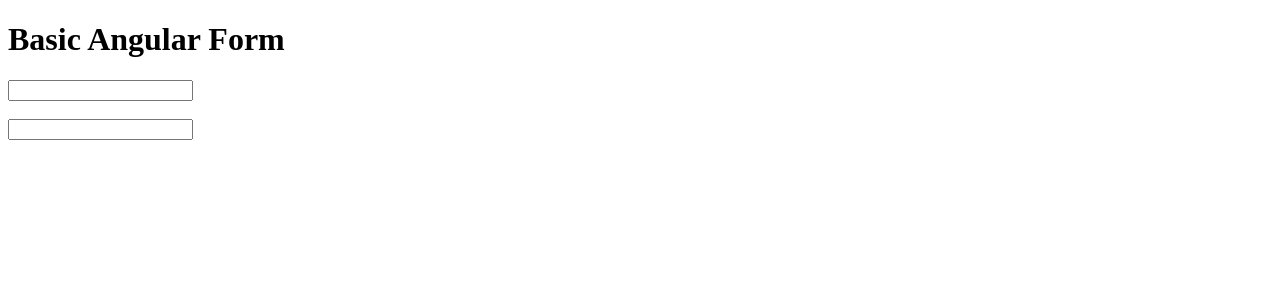
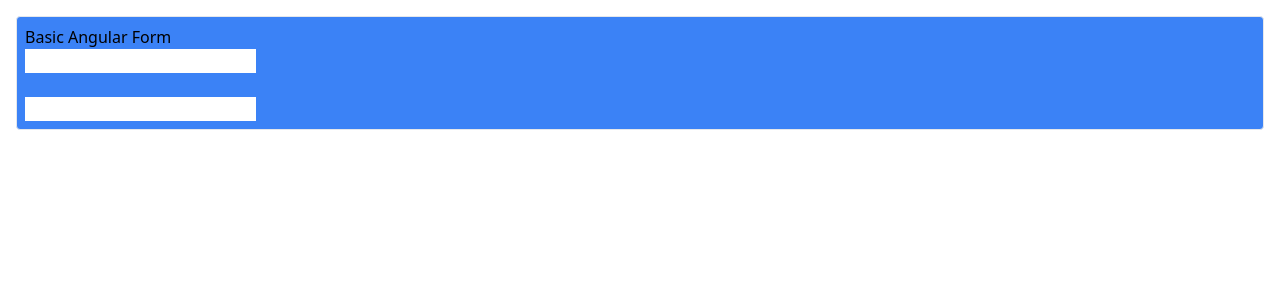
Before and after one commit to wichaisw/TEACHING-MATERIAL_basic-angular-1, an Angular app: page / in a window 1280 px wide. Shown: the top 300 px of the page. Built offline with nearby package versions, Linux system fonts and the light colour scheme.

Commit message:
add tailwindcss config

```diff
--- a/package.json
+++ b/package.json
@@ -18,6 +18,8 @@
     "@angular/platform-browser": "~12.0.0",
     "@angular/platform-browser-dynamic": "~12.0.0",
     "@angular/router": "~12.0.0",
+    "autoprefixer": "^10.2.6",
+    "postcss": "^8.3.5",
     "rxjs": "~6.6.0",
     "tslib": "^2.1.0",
     "zone.js": "~0.11.4"
@@ -34,6 +36,7 @@
     "karma-coverage": "~2.0.3",
     "karma-jasmine": "~4.0.0",
     "karma-jasmine-html-reporter": "^1.5.0",
+    "tailwindcss": "^2.2.4",
     "typescript": "~4.2.3"
   }
 }
--- a/src/app/app.component.html
+++ b/src/app/app.component.html
@@ -1,4 +1,4 @@
-<div>
+<div class="border rounded bg-blue-500 m-4 p-2">
   <!-- String interpolation -->
   <h1>{{title}}</h1>
 
--- a/src/styles.scss
+++ b/src/styles.scss
@@ -1 +1,3 @@
-/* You can add global styles to this file, and also import other style files */
+@import "tailwindcss/base";
+@import "tailwindcss/components";
+@import "tailwindcss/utilities";
--- /dev/null
+++ b/tailwind.config.js
@@ -0,0 +1,14 @@
+module.exports = {
+  purge: {
+    enabled: false,
+    content: ["./src/**/*.{html,ts}"],
+  },
+  darkMode: false, // or 'media' or 'class'
+  theme: {
+    extend: {},
+  },
+  variants: {
+    extend: {},
+  },
+  plugins: [],
+}
```
Also changed, not shown: 1 other file (tests, documents, lock files or other folders).
